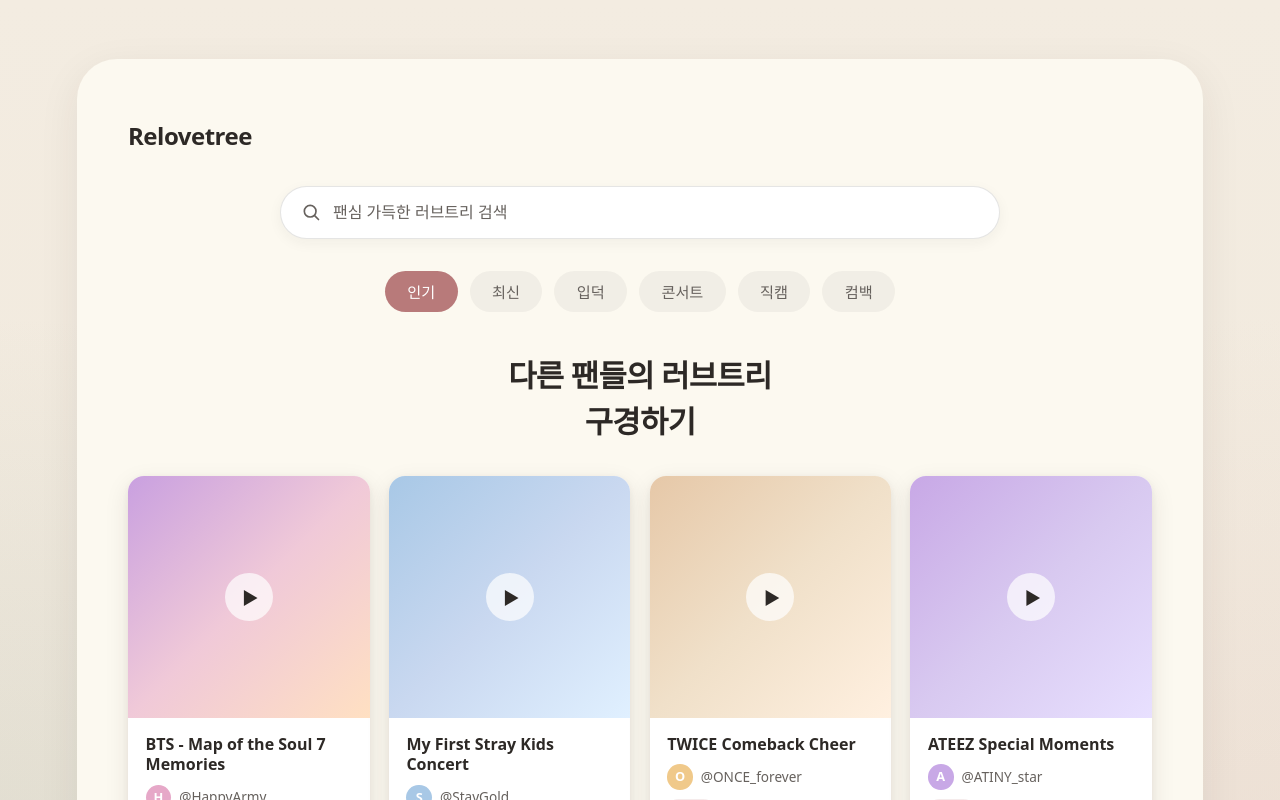
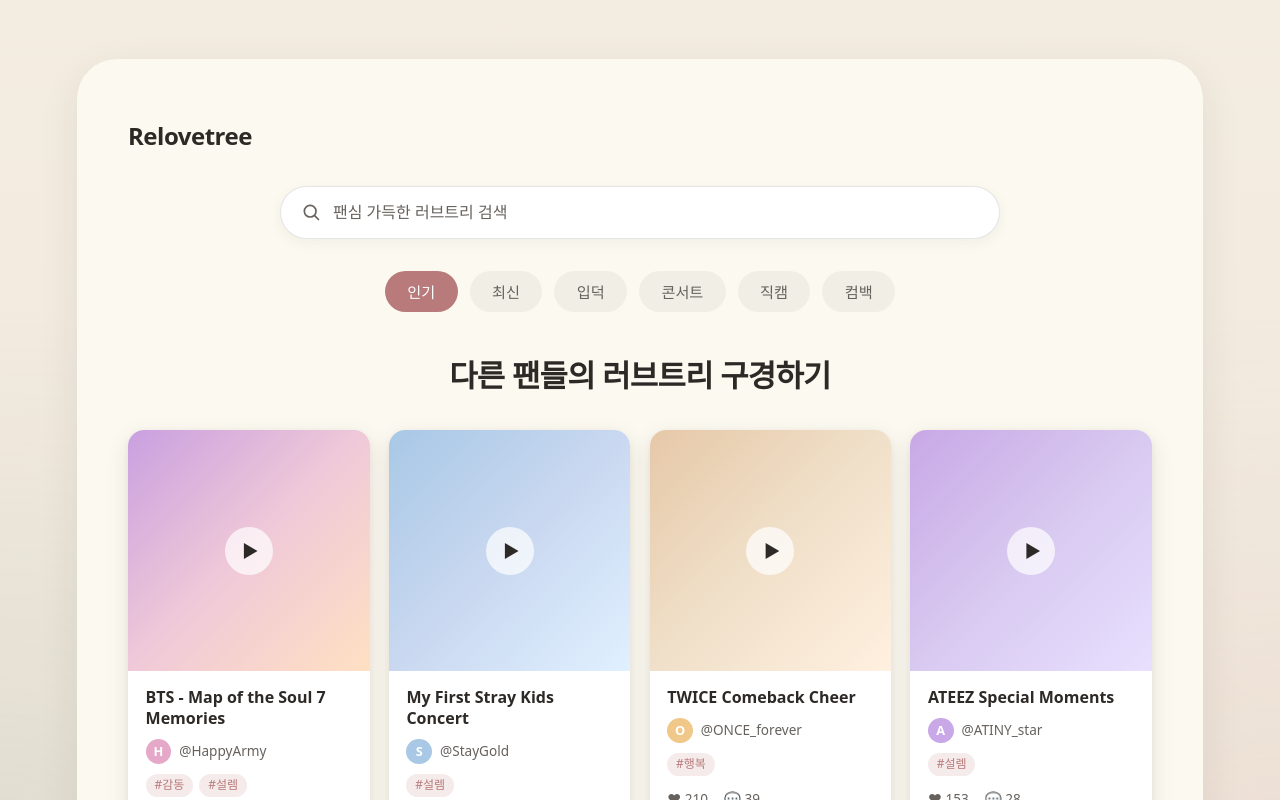
Before and after one commit to skerishKang/lovetree3.0, a React (Vite) app: page /community in a window 1280 px wide. Shown: the top 800 px of the page. Built offline with nearby package versions, Linux system fonts and the light colour scheme.

Commit message:
fix: preserve community title layout across viewports

```diff
--- a/src/components/CommunityTreeGrid.module.css
+++ b/src/components/CommunityTreeGrid.module.css
@@ -11,6 +11,16 @@
   letter-spacing: -0.02em;
   margin-bottom: 2rem;
   text-wrap: balance;
+}
+
+.mobileTitleLine {
+  display: inline;
+}
+
+@media (max-width: 768px) {
+  .mobileTitleLine {
+    display: block;
+  }
 }
 
 .grid {
--- a/src/components/CommunityTreeGrid.tsx
+++ b/src/components/CommunityTreeGrid.tsx
@@ -5,13 +5,15 @@ import CommunityTreeCard from "./CommunityTreeCard";
 /**
  * 일반 러브트리 카드 목록
  * - 제목: "다른 팬들의 러브트리 구경하기"
- * - 5열 그리드 (모바일 반응형 축소)
+ * - 4열 그리드 (모바일 반응형 축소)
+ * - VISUAL 단계에서 5열 + Featured 중앙 배치로 변경 예정
  */
 export default function CommunityTreeGrid() {
   return (
     <section className={styles.section} aria-labelledby="community-title">
       <h1 id="community-title" className={styles.title}>
-        다른 팬들의 러브트리<br />구경하기
+        <span>다른 팬들의 러브트리</span>{" "}
+        <span className={styles.mobileTitleLine}>구경하기</span>
       </h1>
       <div className={styles.grid}>
         {communityTreeCards.map((card) => (
```
